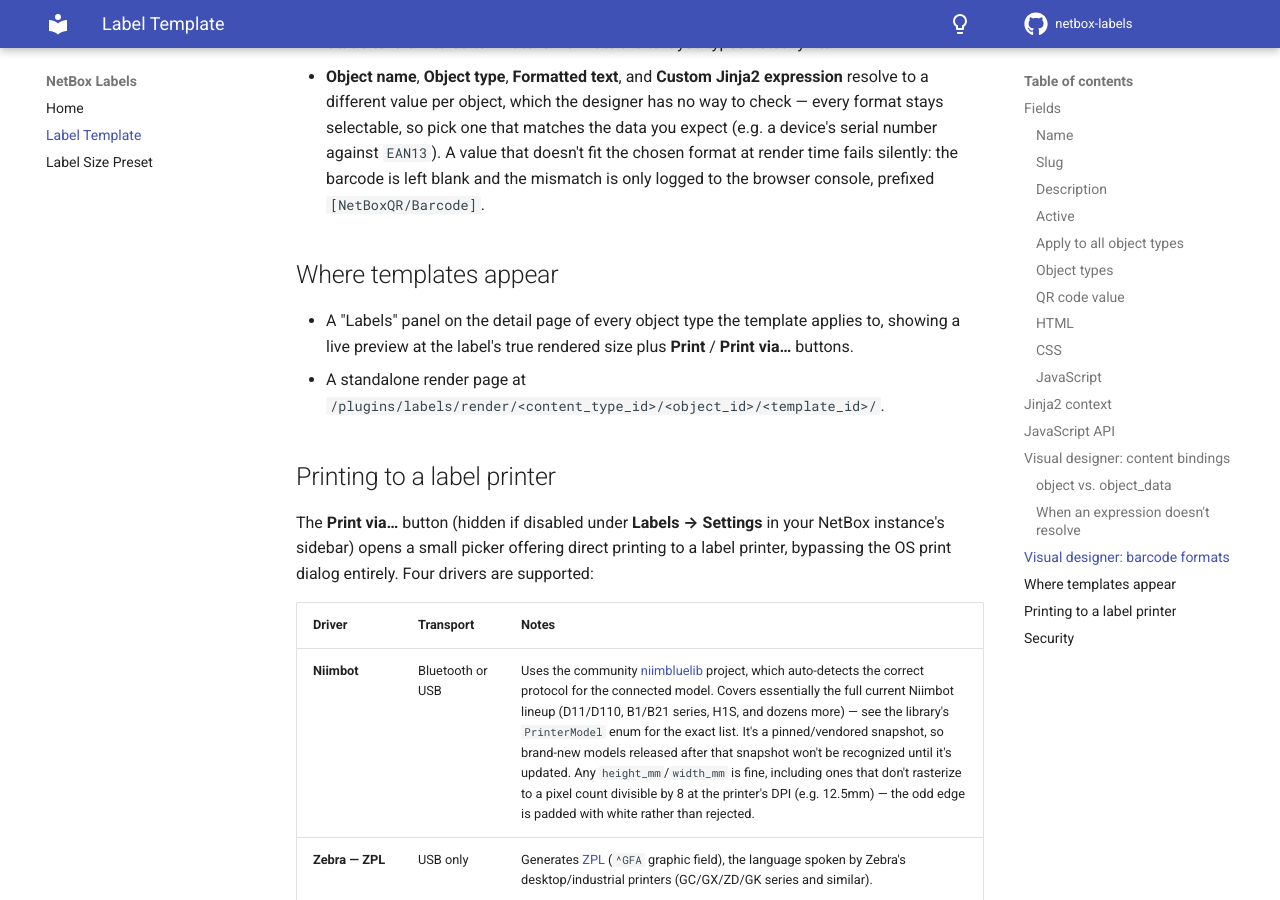
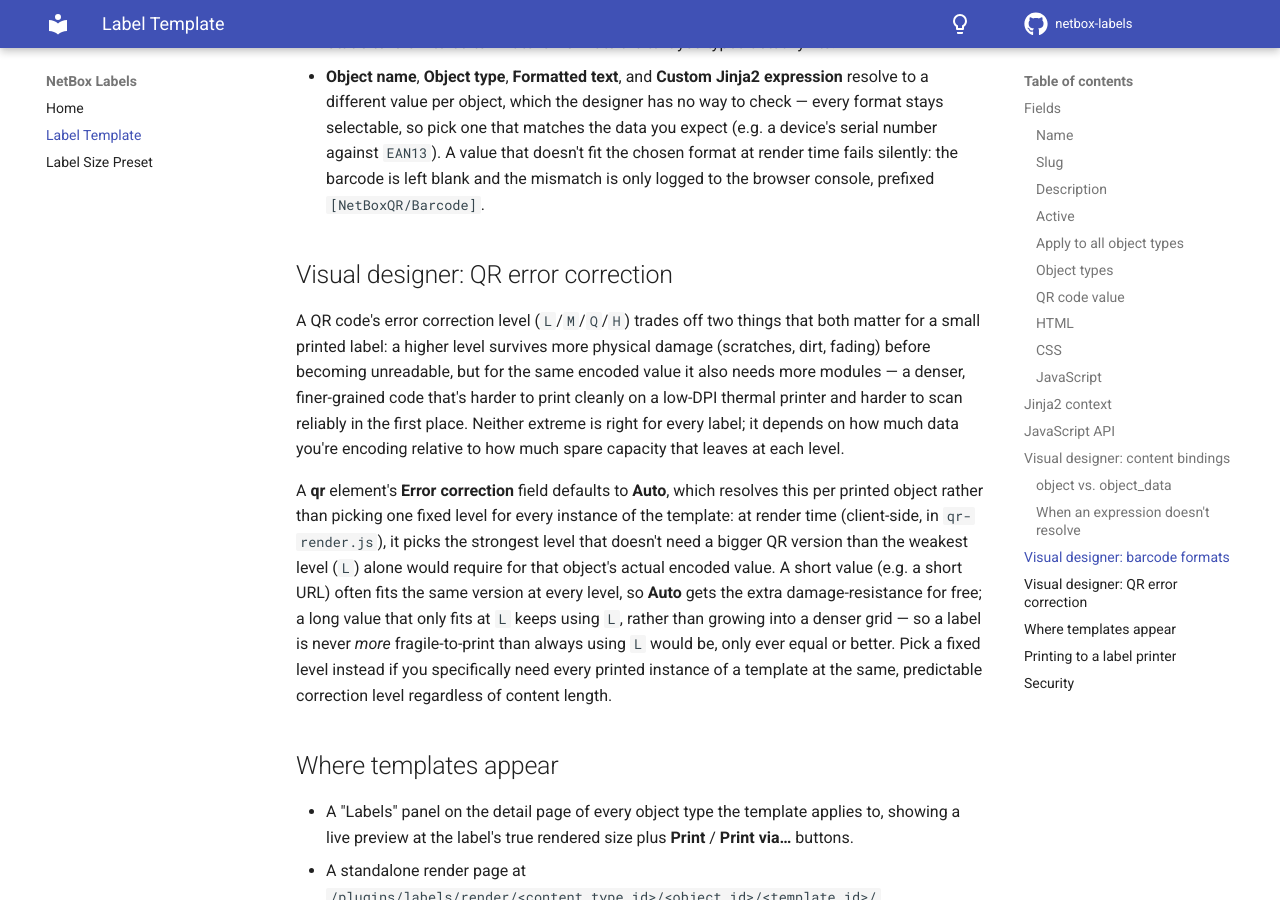
Before and after one commit to N34AY/netbox-labels, an MkDocs documentation site: the page built from docs/qrtemplate.md, in a window 1280 px wide and 900 px high, scrolled down 5305 px. Built offline with MkDocs 1.6.1 and Material for MkDocs 9.7.7, drawn with Linux system fonts in a browser that asks for light colours; comment, search, counter and statistics services are not loaded.

Commit message:
Document the Auto QR error correction level

```diff
--- a/docs/qrtemplate.md
+++ b/docs/qrtemplate.md
@@ -183,6 +183,26 @@
   is left blank and the mismatch is only logged to the browser console, prefixed
   `[NetBoxQR/Barcode]`.
 
+## Visual designer: QR error correction
+
+A QR code's error correction level (`L`/`M`/`Q`/`H`) trades off two things that both matter for a
+small printed label: a higher level survives more physical damage (scratches, dirt, fading)
+before becoming unreadable, but for the same encoded value it also needs more modules — a denser,
+finer-grained code that's harder to print cleanly on a low-DPI thermal printer and harder to scan
+reliably in the first place. Neither extreme is right for every label; it depends on how much data
+you're encoding relative to how much spare capacity that leaves at each level.
+
+A **qr** element's **Error correction** field defaults to **Auto**, which resolves this per
+printed object rather than picking one fixed level for every instance of the template: at render
+time (client-side, in `qr-render.js`), it picks the strongest level that doesn't need a bigger QR
+version than the weakest level (`L`) alone would require for that object's actual encoded value. A
+short value (e.g. a short URL) often fits the same version at every level, so **Auto** gets the
+extra damage-resistance for free; a long value that only fits at `L` keeps using `L`, rather than
+growing into a denser grid — so a label is never *more* fragile-to-print than always using `L`
+would be, only ever equal or better. Pick a fixed level instead if you specifically need every
+printed instance of a template at the same, predictable correction level regardless of content
+length.
+
 ## Where templates appear
 
 - A "Labels" panel on the detail page of every object type the template applies to, showing a
```
Also changed, not shown: netbox_labels/static/docs/models/netbox_labels/qrtemplate/index.html (+39 -0 lines).
